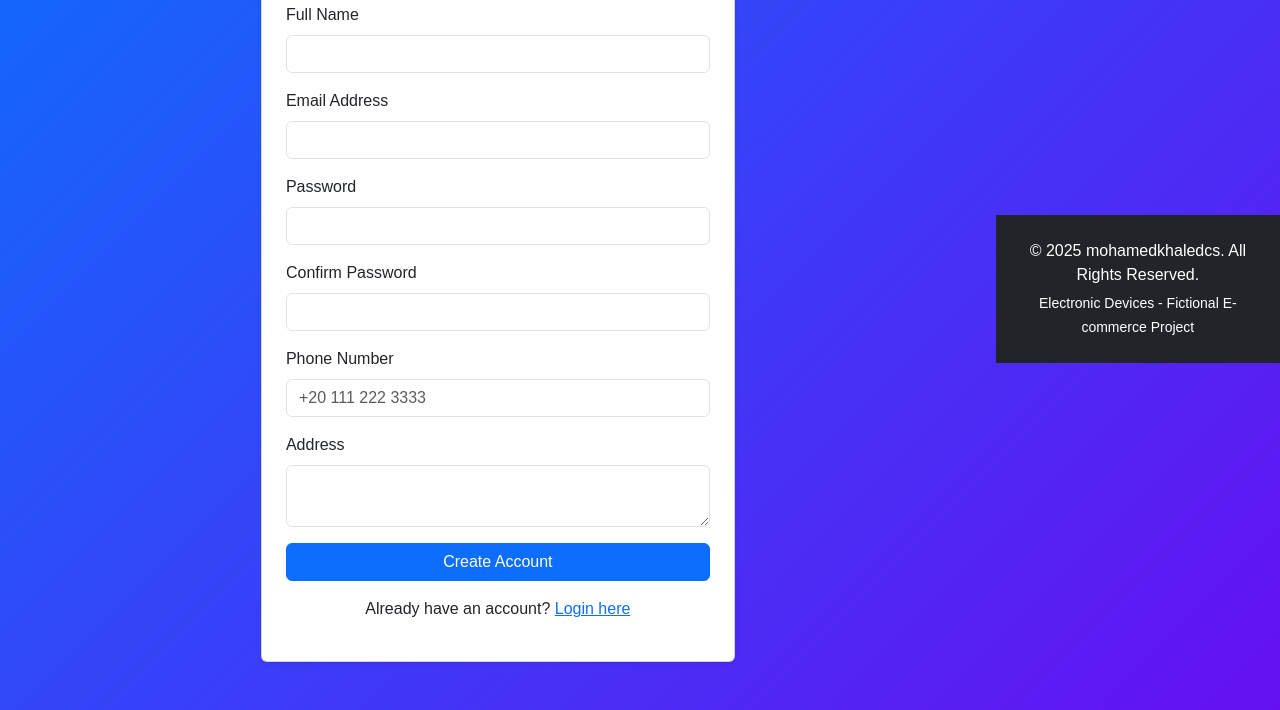
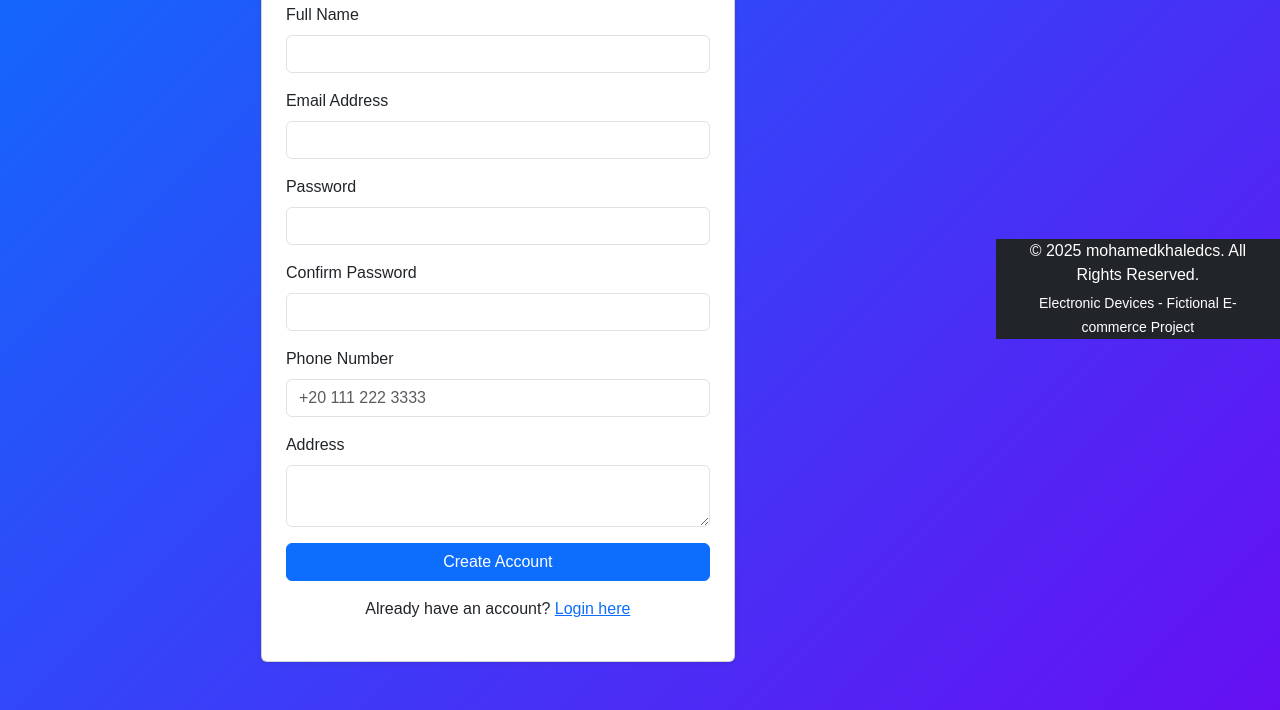
Before and after one commit to mohamedkhaledcs/Electronic-Devices-Ecommerce, a plain HTML site: page HTML/sign-in.html in a window 1280 px wide. Shown: the part 180-890 px from the top of the page. Drawn offline with nearby package versions, Linux system fonts and the light colour scheme.

Commit message:
Update sign-in.html

```diff
--- a/HTML/sign-in.html
+++ b/HTML/sign-in.html
@@ -82,7 +82,7 @@
 </section>
 
 <!-- ========== Footer ========== -->
-<footer class="footer bg-dark text-white py-4 mt-5">
+<footer class="footer bg-dark text-white mt-5">
   <div class="container text-center">
     <p class="mb-1">&copy; 2025 mohamedkhaledcs. All Rights Reserved.</p>
     <small>Electronic Devices - Fictional E-commerce Project</small>
```
